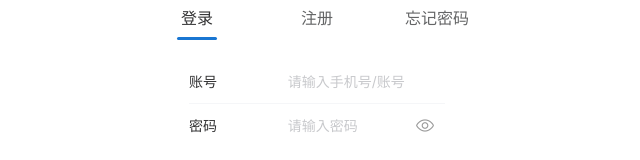
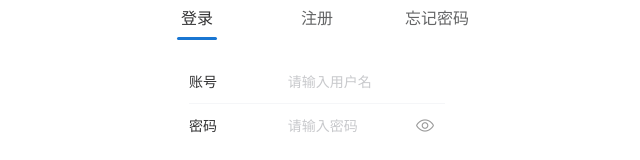
Before and after one commit to Yrq1314520/the-project, a Vue app: page /login in a window 1280 px wide. Shown: the part 124-284 px from the top of the page, without its empty margins (323-963 px from the left). Built offline with nearby package versions, Linux system fonts and the light colour scheme.

Commit message:
修复接口代理配置，集成登录接口，完成角色跳转，重构登录表单结构

```diff
--- a/src/views/family/DrugManage.vue
+++ b/src/views/family/DrugManage.vue
@@ -103,7 +103,9 @@ const page = ref(1)
 
 // 弹窗状态
 const isDialogVisible = ref(false)
+// 编辑状态
 const isEdit = ref(false)
+// 表单数据
 const medicineForm = reactive({
   id: null,
   medicineName: '',
--- a/src/views/user/LoginForm.vue
+++ b/src/views/user/LoginForm.vue
@@ -2,14 +2,14 @@
   <van-form @submit="onLogin" ref="formRef" class="form">
     <van-cell-group inset>
       <van-field
-        v-model="form.account"
+        v-model="loginForm.username"
         label="账号"
-        placeholder="请输入手机号/账号"
-        :rules="rules.account"
+        placeholder="请输入用户名"
+        :rules="rules.username"
       />
 
       <van-field
-        v-model="form.password"
+        v-model="loginForm.password"
         label="密码"
         :type="showPassword ? 'text' : 'password'"
         placeholder="请输入密码"
@@ -40,7 +40,7 @@
 </template>
 
 <script setup>
-import { ref } from 'vue'
+import { ref, reactive } from 'vue'
 import { useRouter } from 'vue-router'
 import { showToast } from 'vant'
 import { useUserStore } from '@/store/user'
@@ -51,8 +51,8 @@ const userStore = useUserStore()
 const formRef = ref(null)
 
 // 表单数据
-const form = ref({
-  account: '',
+const loginForm = reactive({
+  username: '',
   password: ''
 })
 
@@ -64,7 +64,7 @@ const showPassword = ref(false)
 
 // 表单验证规则
 const rules = {
-  account: [
+  username: [
     { required: true, message: '请输入账号' },
     // 先不验证手机号格式
     // { pattern: /^1[3-9]\d{9}$/, message: '请输入正确的手机号' }
@@ -86,23 +86,29 @@ const onLogin = async () => {
   try {
     await formRef.value?.validate()
     loading.value = true
-    userStore.setLoginInfo('userStore.setLoginInfo', 'family')
-    showToast('登录成功')
-    router.push('/family') // 跳转到家庭页面
+    const res = await loginApi(loginForm)
+    console.log(res)
+    if (res && res.success === 200 && res.data) {
+      userStore.setLoginInfo(res.data.token, res.data)
+      showToast('登录成功')
 
-    // -----------------------------------
-    // 后续再调用登录接口
-    // const res = await loginApi(form.value)
-    // if (res.code === 200) {
-    //   userStore.setLoginInfo(res.data.token, res.data.user)
-    //   showToast('登录成功')
-    //   router.push('/home') // 跳转到主页
-    // } else {
-    //   showToast(res.msg || '登录失败')
-    // }
-    // -----------------------------------
+      // 根据角色跳转不同的页面：
+      // 1.老人
+      // 2.家庭成员
+      // 3.管理员
+      if(res.data.role === 1){
+        // router.push('/oldman')
+        // 等老人角色实现后再跳转老人页面
+        router.push('/family')
+      } else if(res.data.role === 2){
+        router.push('/family')
+      } else if(res.data.role === 3){
+        router.push('/admin')
+      }
 
-
+    } else {
+      showToast(res?.errorMsg || '登录失败')
+    }
   } catch (err) {
     showToast('网络异常，请重试')
   } finally {
--- a/vite.config.js
+++ b/vite.config.js
@@ -22,9 +22,9 @@ export default defineConfig({
   server: {
     proxy: {
       '/api': {
-        target: 'http://后端接口地址:端口', // 后端实际地址
+        target: 'http://118.195.215.81/yiguardsilverfa', // 后端实际地址
         changeOrigin: true,
-        rewrite: (path) => path.replace(/^\/api/, '')
+        rewrite: (path) => path
       }
     }
   }
```
